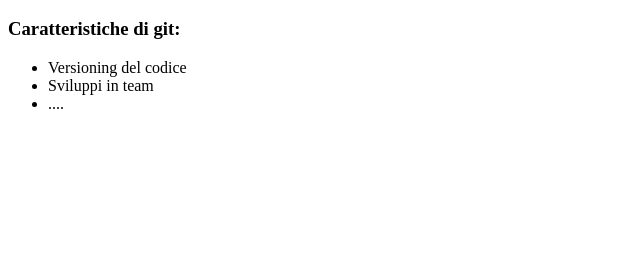
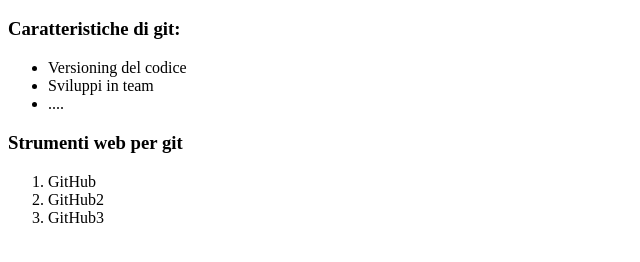
Before and after one commit to stefanoduca/test, a plain HTML site: page index.html in a window 1280 px wide. Shown: the part 48-310 px from the top of the page, without its empty margins (0-640 px from the left). Drawn offline with Linux system fonts and the light colour scheme.

Commit message:
Aggiunto elenco numerato strumenti

```diff
--- a/index.html
+++ b/index.html
@@ -1,8 +1,10 @@
 <html>
-    <head>
-        <title>Test</title>
-    </head>
-    <body>
+
+<head>
+    <title>Test</title>
+</head>
+
+<body>
     <h1> Primo test git 3</h1>
     <h3>Caratteristiche di git:</h3>
     <ul>
@@ -10,5 +12,12 @@
         <li>Sviluppi in team</li>
         <li>....</li>
     </ul>
-    </body>
+    <h3>Strumenti web per git</h3>
+    <ol>
+        <li>GitHub</li>
+        <li>GitHub2</li>
+        <li>GitHub3</li>
+    </ol>
+</body>
+
 </html>
```
